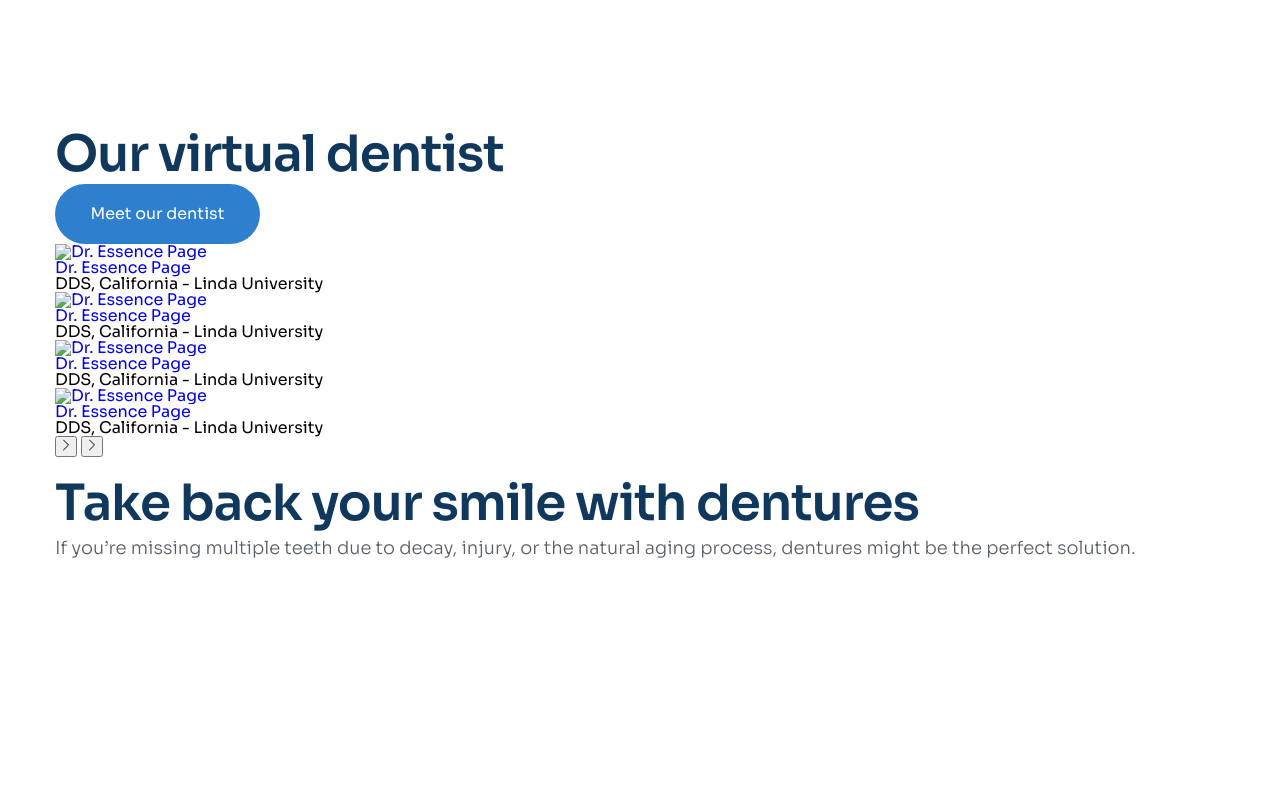
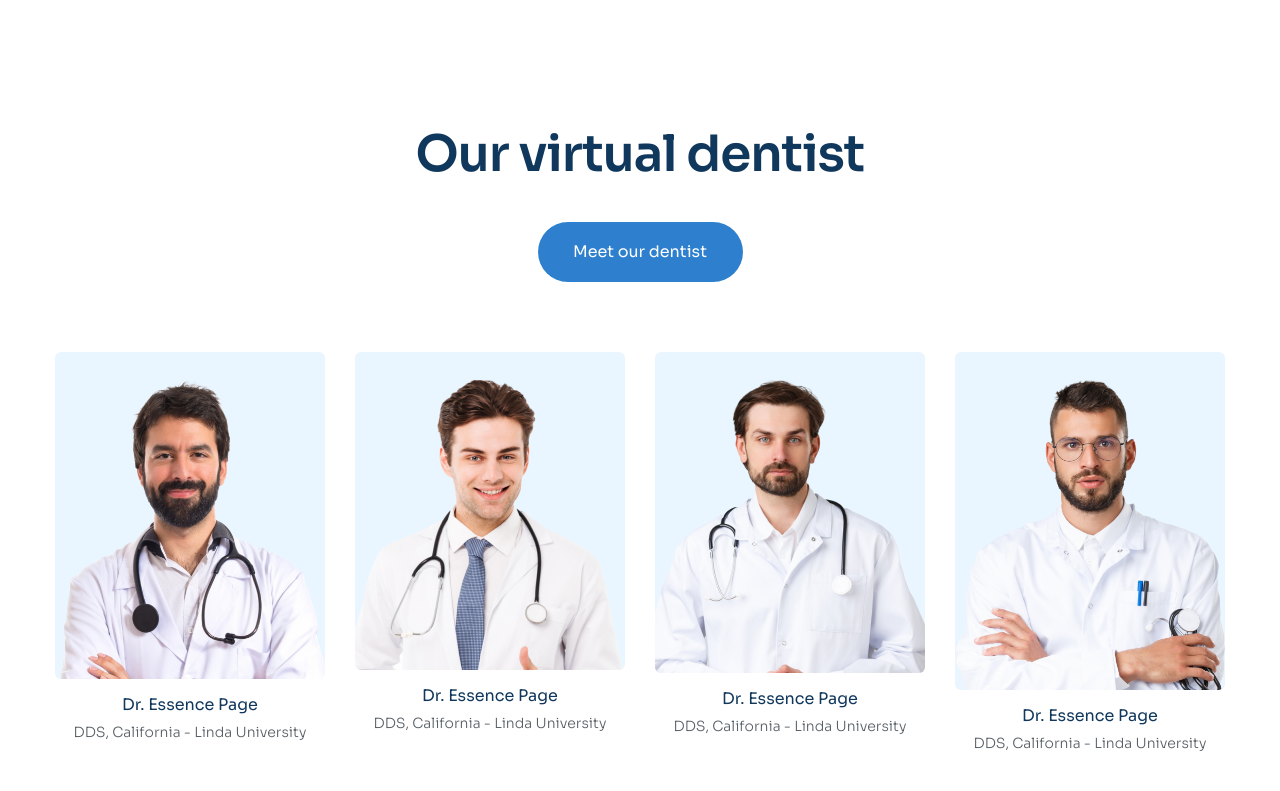
Before and after one commit to MiHiii/html-css-project-03, a plain HTML site: page index.html in a window 1280 px wide. Shown: the part 3460-4251 px from the top of the page. Drawn offline with Linux system fonts and the light colour scheme.

Commit message:
complete install

```diff
--- a/assets/css/styles.css
+++ b/assets/css/styles.css
@@ -423,3 +423,132 @@ btn:hover {
 .feature__cta {
     margin-top: 38px;
 }
+
+/* Member */
+.member__header {
+    display: flex;
+    align-items: center;
+    flex-direction: column;
+}
+
+.member__btn {
+    margin-top: 38px;
+}
+
+.member__list {
+    display: grid;
+    grid-template-columns: repeat(4, 1fr);
+    margin-top: 70px;
+    column-gap: 30px;
+}
+
+.member__item:hover .member__img {
+    transform: scale(1.1);
+}
+
+.member__image {
+    padding-top: 28px;
+    background: #eaf6ff;
+    border-radius: 6px;
+    overflow: hidden;
+}
+
+.member__img {
+    display: block;
+    width: 100%;
+    object-fit: cover;
+    transition: 0.25s;
+}
+
+.member__name {
+    display: block;
+    margin-top: 12px;
+    font-weight: 500;
+    font-size: 1.6rem;
+    line-height: 1.75;
+    text-align: center;
+    color: #10375c;
+}
+
+.member__desc {
+    font-weight: 300;
+    font-size: 1.4rem;
+    line-height: 1.86;
+    text-align: center;
+    color: #575f66;
+}
+
+.member__control {
+    display: flex;
+    justify-content: center;
+    margin-top: 38px;
+    gap: 18px;
+}
+
+.member__control-btn {
+    display: flex;
+    align-items: center;
+    justify-content: center;
+    width: 36px;
+    height: 36px;
+    border-radius: 50%;
+    color: #575f66;
+    outline: none;
+    background: #fff;
+    border: 1px solid #575f66;
+    transform: matrix(-1, 0, 0, 1, 0, 0);
+    transition: 0.5s;
+    cursor: pointer;
+}
+
+.member__control-btn:hover {
+    color: #fff;
+    background: var(--primary-color);
+    border: #2e80ce;
+}
+
+.member__control-next {
+    rotate: 180deg;
+}
+
+/* Install */
+.install {
+    margin-top: 265px;
+}
+
+.install__inner {
+    display: flex;
+    justify-content: space-between;
+    align-items: center;
+    padding: 0 70px;
+    border-radius: 4px;
+    background: #2e80ce;
+}
+
+.install__img {
+    display: block;
+    margin-top: -95px;
+    width: 284px;
+    height: 522px;
+    object-fit: cover;
+}
+
+.install__content {
+    max-width: 586px;
+}
+
+.install__heading,
+.install__desc {
+    color: #fff;
+}
+
+.install__heading {
+    max-width: 489px;
+    margin-bottom: 18px;
+}
+
+.install__row {
+    display: flex;
+    column-gap: 28px;
+    margin-top: 38px;
+}
```
Also changed, not shown: assets/icon/appstore.svg (added), assets/icon/control-left.svg (added), assets/icon/control-right.svg (added), assets/icon/ggplay.svg (added), assets/img/member-01.png (added), assets/img/member-02.png (added), assets/img/member-03.png (added), assets/img/member-04.png (added), assets/img/mobile-app.png (added).
